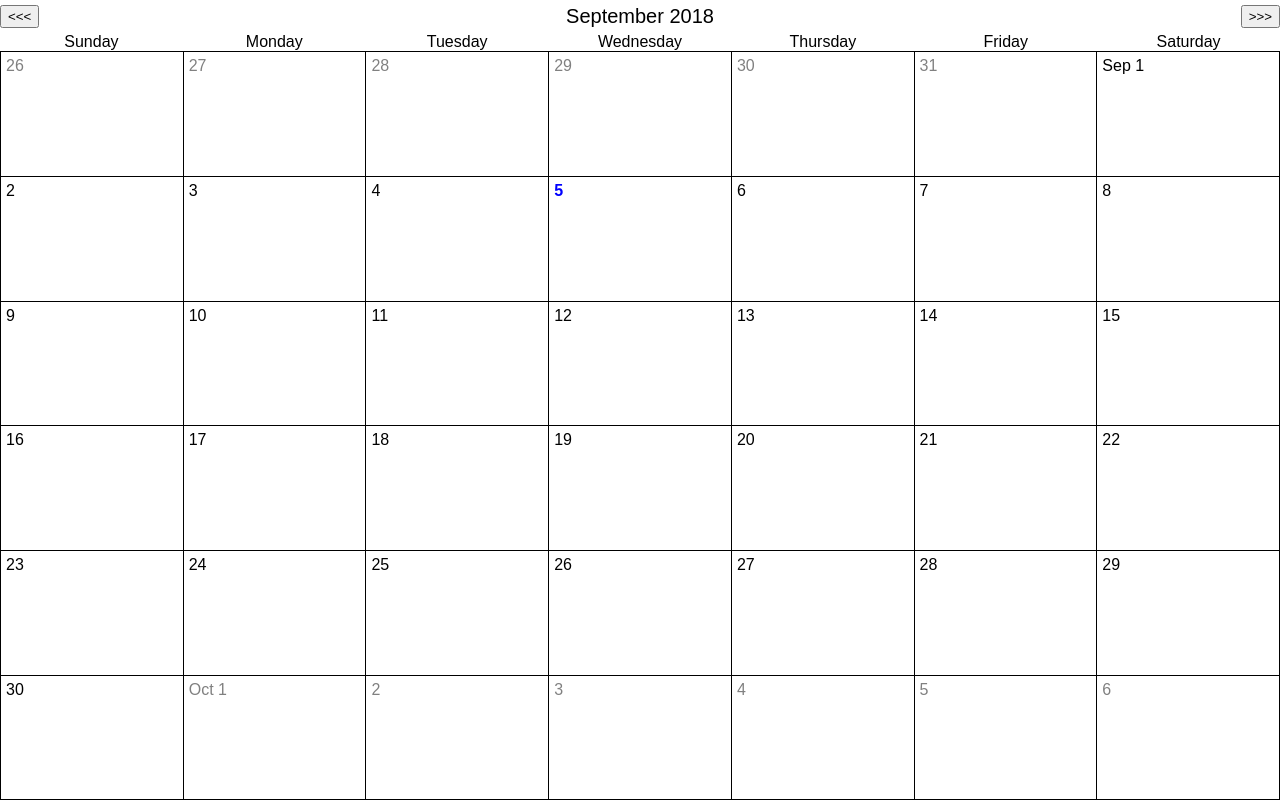
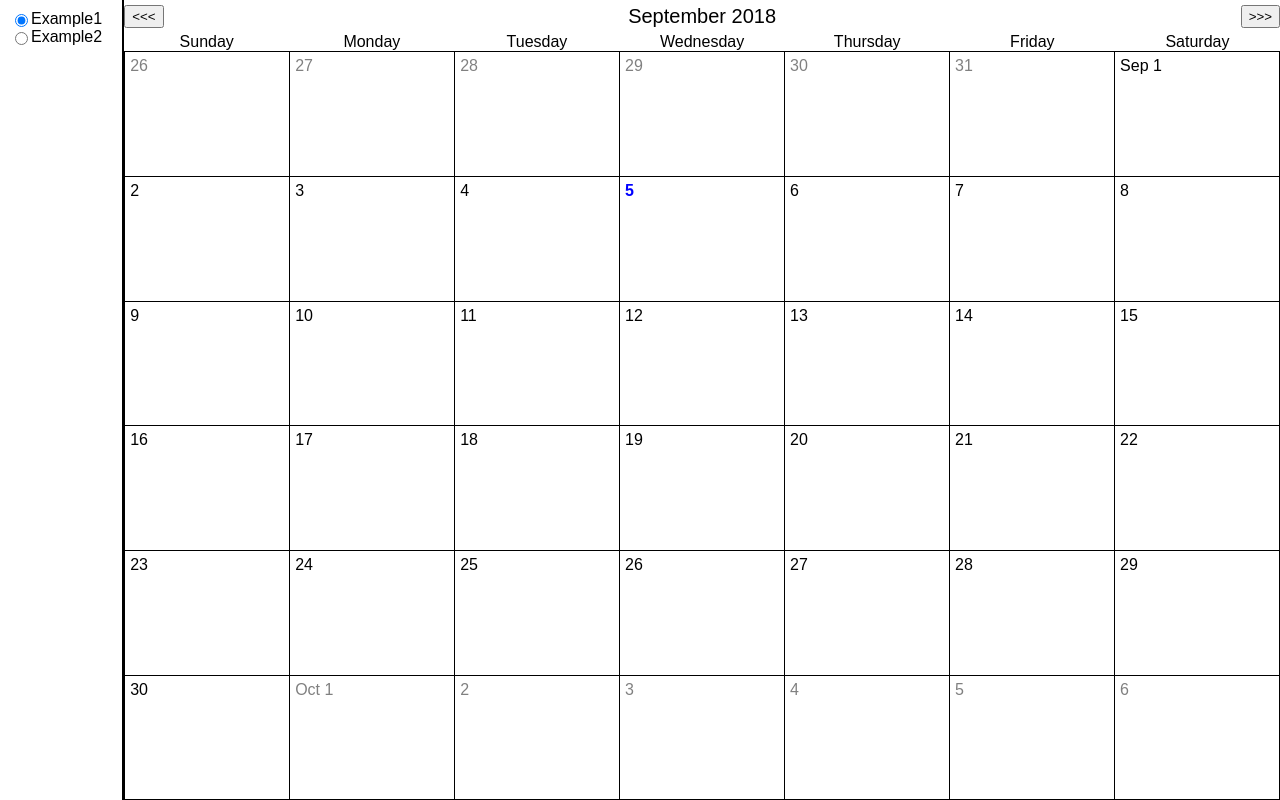
Before and after one commit to BrennanR/react-clean-calendar, a React (Create React App) app: page / in a window 1280 px wide. Built offline with nearby package versions, Linux system fonts and the light colour scheme; the HTML template or start-up script is replaced by a standard one.

Commit message:
Built a structure for showing/switching between multiple examples.

```diff
--- a/src/App.js
+++ b/src/App.js
@@ -2,70 +2,67 @@
 
 import React, { Component } from 'react';
 
-import { Calendar } from './calendar/Calendar';
+import { Example1 } from "./examples/Example1";
+import { Example2 } from "./examples/Example2";
 import './App.css';
 
 type State = {
-  year: number,
-  month: number,
-  selectedCellIDs: Array<string>
+  selectedExample: string,
+}
+
+const EXAMPLES = {
+  Example1,
+  Example2,
 };
 
-type Props = {};
-
-class App extends Component<Props, State> {
-  constructor(props: Props) {
+class App extends Component<{}, State> {
+  constructor(props: {}) {
     super(props);
-    const date = new Date();
-    this.state = { year: date.getFullYear(), month: date.getMonth() + 1, selectedCellIDs: []};
+    this.state = { selectedExample: Object.keys(EXAMPLES)[0] };
   }
 
-  renderDay = (date: Date, cellID: string, selectedYear: number, selectedMonth: number) => {
-    const dayNumber = date.getDate();
-    const dayText = dayNumber === 1 ? `${date.toLocaleDateString("en-us", {month: 'short'})} ${dayNumber}` : dayNumber;
-    const selectedMonthStartDate = new Date(selectedYear, selectedMonth - 1, 1); // first day of month.
-    const selectedMonthEndDate = new Date(selectedYear, selectedMonth, 0); // last day of month.
-    const dayIsInSelectedMonth = date >= selectedMonthStartDate && date <= selectedMonthEndDate;
-    const isToday = new Date().toDateString() === date.toDateString();
-    let color = `grey`;
-    let fontWeight = `normal`;
-    if (isToday) {
-      color = `blue`;
-      fontWeight = `bold`;
-    } else if (dayIsInSelectedMonth) {
-      color = `black`;
-    }
-    const backgroundColor = this.state.selectedCellIDs.indexOf(cellID) !== -1 ? `yellow` : `white`;
-    return (
-      <div style={{ display: 'flex', flex: 1, justifyContent: `flexStart`, backgroundColor }} className="calendar-day">
-        <div style={{ display: 'flex', flex: 1, margin: 5, color, fontWeight }}>
-          {dayText}
-        </div>
-      </div>
-    );
-  }
-
-  onDayPress = (date: Date, cellID: string) => {
-    if (this.state.selectedCellIDs.indexOf(cellID) !== -1) {
-      this.setState({ selectedCellIDs: this.state.selectedCellIDs.filter(cID => cID !== cellID) });
-    } else {
-      this.setState({ selectedCellIDs: [...this.state.selectedCellIDs, cellID]});
-    }
+  renderExample(exampleComponent: any) {
+    const ExampleComponent = exampleComponent;
+    return <ExampleComponent />;
   }
 
   render() {
     return (
-      <div style={{ display: "flex", width: "100%", height: "100%", }} className="App">
-        <Calendar
-          locale="en-ca"
-          year={this.state.year}
-          month={this.state.month}
-          renderDay={(date, cellID) => this.renderDay(date, cellID, this.state.year, this.state.month)}
-          borderOptions={{ width: 1, color: "black" }}
-          onDayPress={this.onDayPress}
-          onNextMonthClicked={(year, month) => this.setState({ year, month })}
-          onPreviousMonthClicked={(year, month) => this.setState({ year, month })}
-        />
+      <div style={{ display: "flex", flexDirection: "row", width: "100%", height: "100%", }}>
+        <div
+          style={{
+            display: "flex",
+            flexDirection: "column",
+            borderStyle: "solid",
+            borderColor: "black",
+            borderWidth: 0,
+            borderRightWidth: 2,
+            padding: 10,
+            paddingRight: 20,
+          }}
+        >
+        <form style={{ display: "flex", flexDirection: "column" }}>
+          {
+            Object.keys(EXAMPLES).map(key => (
+              <div style={{ display: "flex", flexDirection: "row" }} key={key}>
+                <input
+                  type="radio"
+                  name={key}
+                  value={key}
+                  checked={key === this.state.selectedExample}
+                  onClick={() => this.setState({ selectedExample: key })}
+                />
+                <label>{key}</label>
+              </div>
+            ))
+          }
+        </form>
+        </div>
+        <div style={{ display: "flex", width: "100%", height: "100%", }} className="App">
+          {
+            this.renderExample(EXAMPLES[this.state.selectedExample])
+          }
+        </div>
       </div>
     );
   }
--- /dev/null
+++ b/src/examples/Example1.js
@@ -0,0 +1,72 @@
+// @flow
+
+import React, { Component } from 'react';
+
+import { Calendar } from '../calendar/Calendar';
+
+type State = {
+  year: number,
+  month: number,
+  selectedCellIDs: Array<string>
+};
+
+type Props = {};
+
+/** This example shows a calendar rendered in English with clickable days and paging implemented via the
+ *  component's state.
+ */
+export class Example1 extends Component<Props, State> {
+  constructor(props: Props) {
+    super(props);
+    const date = new Date();
+    this.state = { year: date.getFullYear(), month: date.getMonth() + 1, selectedCellIDs: []};
+  }
+
+  onDayPress = (date: Date, cellID: string) => {
+    if (this.state.selectedCellIDs.indexOf(cellID) !== -1) {
+      this.setState({ selectedCellIDs: this.state.selectedCellIDs.filter(cID => cID !== cellID) });
+    } else {
+      this.setState({ selectedCellIDs: [...this.state.selectedCellIDs, cellID]});
+    }
+  }
+
+  renderDay = (date: Date, cellID: string, selectedYear: number, selectedMonth: number) => {
+    const dayNumber = date.getDate();
+    const dayText = dayNumber === 1 ? `${date.toLocaleDateString("en-us", {month: 'short'})} ${dayNumber}` : dayNumber;
+    const selectedMonthStartDate = new Date(selectedYear, selectedMonth - 1, 1); // first day of month.
+    const selectedMonthEndDate = new Date(selectedYear, selectedMonth, 0); // last day of month.
+    const dayIsInSelectedMonth = date >= selectedMonthStartDate && date <= selectedMonthEndDate;
+    const isToday = new Date().toDateString() === date.toDateString();
+    let color = `grey`;
+    let fontWeight = `normal`;
+    if (isToday) {
+      color = `blue`;
+      fontWeight = `bold`;
+    } else if (dayIsInSelectedMonth) {
+      color = `black`;
+    }
+    const backgroundColor = this.state.selectedCellIDs.indexOf(cellID) !== -1 ? `yellow` : `white`;
+    return (
+      <div style={{ display: 'flex', flex: 1, justifyContent: `flexStart`, backgroundColor }} className="calendar-day">
+        <div style={{ display: 'flex', flex: 1, margin: 5, color, fontWeight }}>
+          {dayText}
+        </div>
+      </div>
+    );
+  }
+
+  render() {
+    return (
+      <Calendar
+        locale="en-us"
+        year={this.state.year}
+        month={this.state.month}
+        renderDay={(date, cellID) => this.renderDay(date, cellID, this.state.year, this.state.month)}
+        borderOptions={{ width: 1, color: "black" }}
+        onDayPress={this.onDayPress}
+        onNextMonthClicked={(year, month) => this.setState({ year, month })}
+        onPreviousMonthClicked={(year, month) => this.setState({ year, month })}
+      />
+    );
+  }
+}
--- /dev/null
+++ b/src/examples/Example2.js
@@ -0,0 +1,45 @@
+// @flow
+
+import React, { Component } from 'react';
+
+import { Calendar } from '../calendar/Calendar';
+
+type State = {
+  year: number,
+  month: number,
+};
+
+type Props = {};
+
+/** This example shows a calendar rendered in English with paging implemented via the component's state. */
+export class Example2 extends Component<Props, State> {
+  constructor(props: Props) {
+    super(props);
+    const date = new Date();
+    this.state = { year: date.getFullYear(), month: date.getMonth() + 1};
+  }
+
+  renderDay = (date: Date) => {
+    return (
+      <div style={{ display: 'flex', flex: 1, justifyContent: `flexStart` }} className="calendar-day">
+        <div style={{ display: 'flex', flex: 1, margin: 5 }}>
+          {date.getDate()}
+        </div>
+      </div>
+    );
+  }
+
+  render() {
+    return (
+      <Calendar
+        locale="en-us"
+        year={this.state.year}
+        month={this.state.month}
+        renderDay={this.renderDay}
+        borderOptions={{ width: 1, color: "black" }}
+        onNextMonthClicked={(year, month) => this.setState({ year, month })}
+        onPreviousMonthClicked={(year, month) => this.setState({ year, month })}
+      />
+    );
+  }
+}
```
